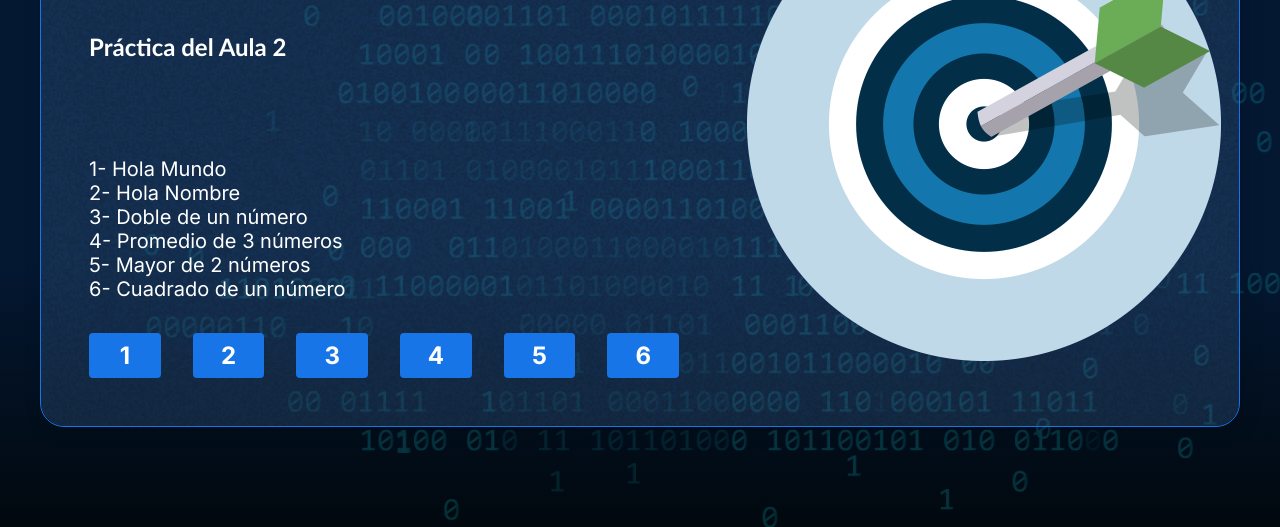
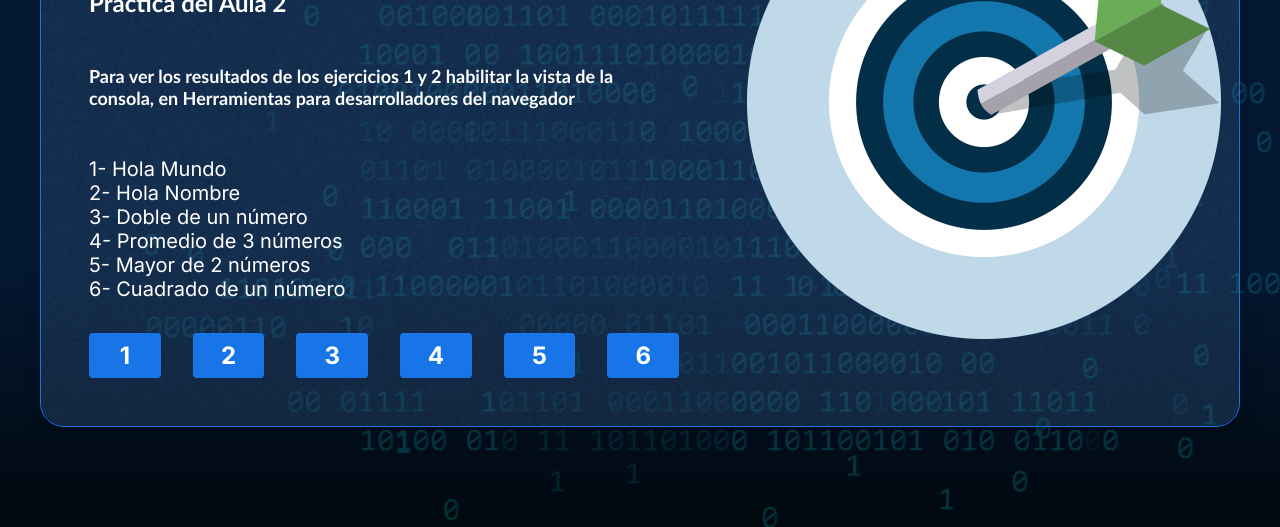
Before and after one commit to soniaveit/C2_Aula2_9_Hora-de-practicar, a plain HTML site: page index.html in a window 1280 px wide. Shown: the part 273-800 px from the top of the page. Drawn offline with Linux system fonts and the light colour scheme.

Commit message:
Add files via upload
Agregada una etiqueta 'h3' para el aviso de abrir la consola del navegador para ver los resultados de los ejercicios 1 y 2

```diff
--- a/app.js
+++ b/app.js
@@ -53,7 +53,6 @@ function pideDosNumeros(){
     let numero1 = parseFloat(prompt('Ingrese el primer número: '));
     let numero2 = parseFloat(prompt('Ingrese el segundo número: '));
     let numMayor=numeroMayor(numero1, numero2);
-    //alert('El promedio entre ' + numero1 + ', ' + numero2 + ' y ' + numero3 + ' es ' + numPromedio);
 }
 function numeroMayor(num1, num2){
     if (num1>num2) {
@@ -88,3 +87,4 @@ function asignarTextoElemento(elemento, texto) {
 
 asignarTextoElemento('h1','Curso 2 - Lógica de programación y JavaScript');
 asignarTextoElemento('h2','Práctica del Aula 2');
+asignarTextoElemento('h3','Para ver los resultados de los ejercicios 1 y 2 habilitar la vista de la consola, en Herramientas para desarrolladores del navegador');
--- a/index.html
+++ b/index.html
@@ -20,6 +20,7 @@
                 <div class="container__texto">
                     <h1></h1>
                     <h2></h2>
+                    <h3></h3>
                     <p class="texto__parrafo">1- Hola Mundo</p>
                     <p class="texto__parrafo">2- Hola Nombre</p>
                     <p class="texto__parrafo">3- Doble de un número</p>
--- a/style.css
+++ b/style.css
@@ -103,7 +103,13 @@ h1 {
 h2 {
     font-family: 'Calibri', sans-serif;
     font-size: 24px;
-    padding-bottom: 6rem;
+    padding-bottom: 3rem;
+}
+
+h3 {
+    font-family: 'Calibri', sans-serif;
+    font-size: 18px;
+    padding-bottom: 3rem;
 }
 p,
 button {
```
